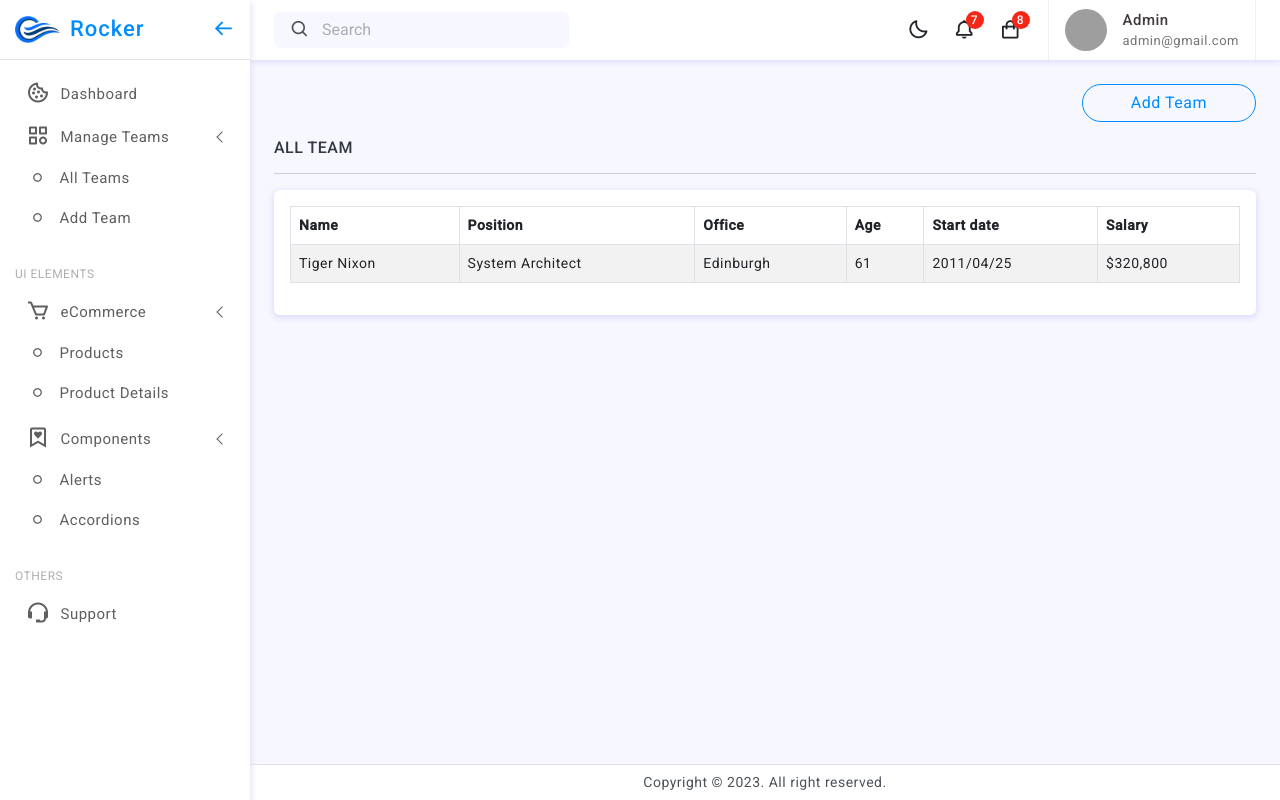
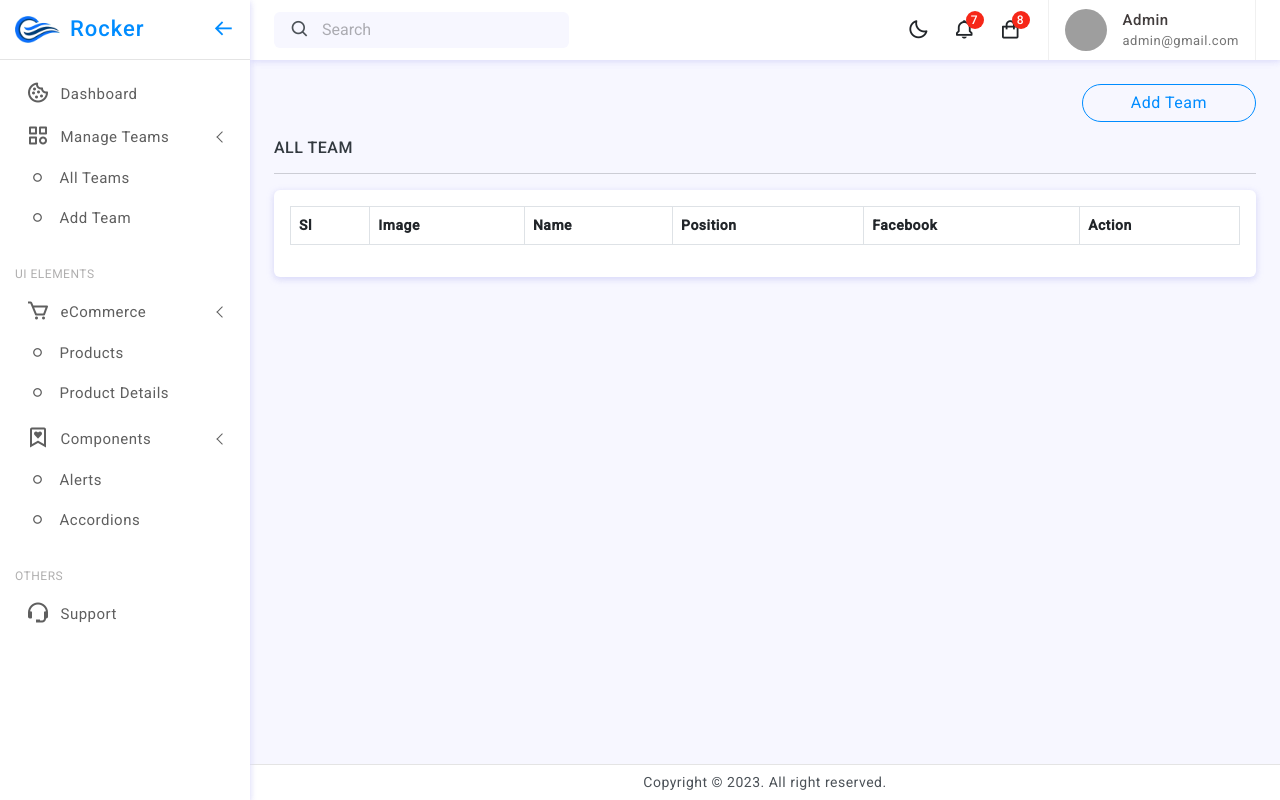
Before and after one commit to haikaljs/hotel-laravel10, a Laravel app: template resources/views/backend/team/all_team.blade.php in a window 1280 px wide. Run offline with Laravel 10, Linux system fonts and the light colour scheme; the template is opened without the code that fills it, so the values that code supplies are empty; a user stored in the database is signed in; data comes from the database, SQL or seed files in the repository; some libraries are stand-ins or nearby versions; grey boxes are pictures that could not be loaded.

Commit message:
Team setup part3

```diff
--- a/resources/views/backend/team/all_team.blade.php
+++ b/resources/views/backend/team/all_team.blade.php
@@ -18,23 +18,29 @@
                 <table id="example" class="table table-striped table-bordered" style="width:100%">
                     <thead>
                         <tr>
+                            <th>Sl</th>
+                            <th>Image</th>
                             <th>Name</th>
                             <th>Position</th>
-                            <th>Office</th>
-                            <th>Age</th>
-                            <th>Start date</th>
-                            <th>Salary</th>
+                            <th>Facebook</th>
+                            <th>Action</th>
                         </tr>
                     </thead>
                     <tbody>
+                        @foreach ($team as $key => $item)
                         <tr>
-                            <td>Tiger Nixon</td>
-                            <td>System Architect</td>
-                            <td>Edinburgh</td>
-                            <td>61</td>
-                            <td>2011/04/25</td>
-                            <td>$320,800</td>
+                            <td>{{ $key + 1 }}</td>
+                            <td><img src="{{ asset($item->image) }}" alt="" width="70px; height:40px;"></td>
+                            <td>{{ $item->name }}</td>
+                            <td>{{ $item->position }}</td>
+                            <td>{{ $item->facebook }}</td>
+                            <td>
+                                <a href="#" class="btn btn-success">Edit</a>
+                                <a href="#" class="btn btn-primary">Delete</a>
+                            </td>
                         </tr>
+                        @endforeach
+
 
                     </tbody>
 
```
